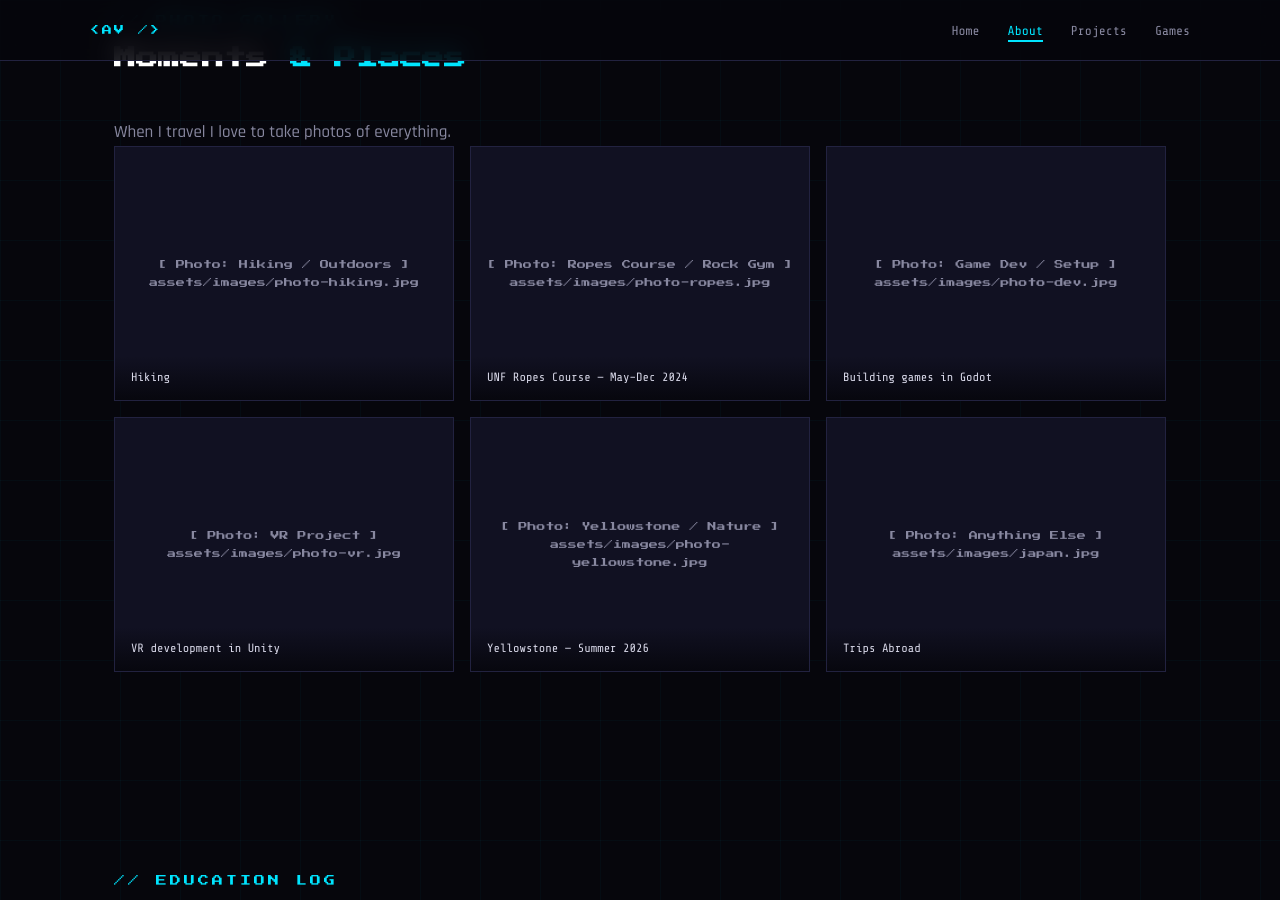
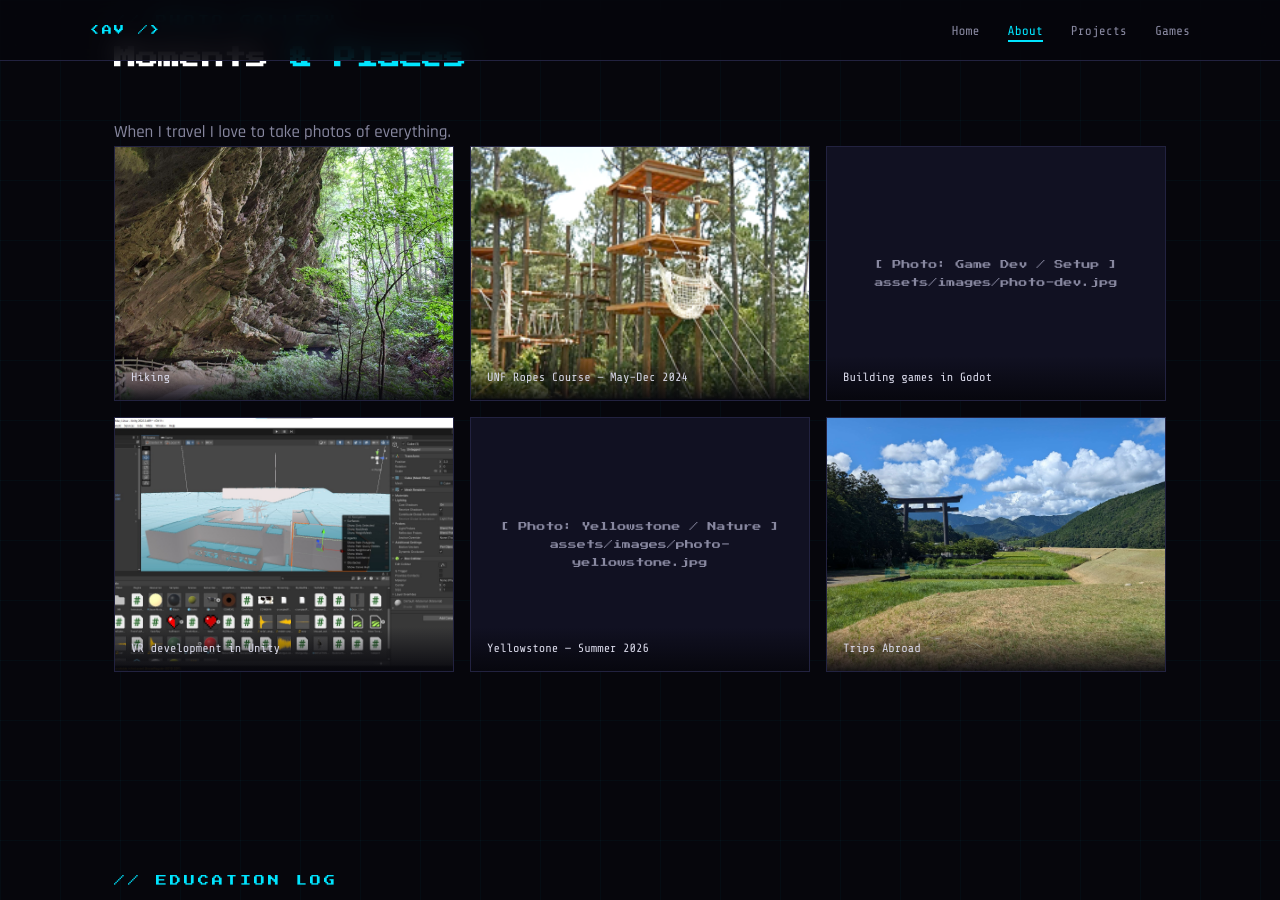
Before and after one commit to AlexJVon/website, a Jekyll site: the page built from about.html, in a window 1280 px wide and 900 px high, scrolled down 604 px. Built offline with Jekyll 4.4.1, drawn with Linux system fonts in a browser that asks for light colours.

Commit message:
Added images hopefully

```diff
--- a/about.html
+++ b/about.html
@@ -44,11 +44,11 @@ description: Learn more about Alexander Vonderau
 
     <div class="photo-grid reveal">
       <div class="photo-card">
-        <span class="photo-placeholder">[ Photo: Hiking / Outdoors ]<br>assets/images/photo-hiking.jpg</span>
-        <div class="photo-caption">Hiking</div>
+          <img src="{{ '/assets/images/photo-hiking.jpg' | relative_url }}" alt="Hiking outdoors">
+          <div class="photo-caption">Hiking</div>
       </div>
       <div class="photo-card">
-        <span class="photo-placeholder">[ Photo: Ropes Course / Rock Gym ]<br>assets/images/photo-ropes.jpg</span>
+        <img src="{{ '/assets/images/photo-ropes.jpg' | relative_url }}" alt="UNF Ropes Course">
         <div class="photo-caption">UNF Ropes Course — May–Dec 2024</div>
       </div>
       <div class="photo-card">
@@ -56,7 +56,7 @@ description: Learn more about Alexander Vonderau
         <div class="photo-caption">Building games in Godot</div>
       </div>
       <div class="photo-card">
-        <span class="photo-placeholder">[ Photo: VR Project ]<br>assets/images/photo-vr.jpg</span>
+        <img src="{{ '/assets/images/photo-vr.jpg' | relative_url }}" alt="VR development">
         <div class="photo-caption">VR development in Unity</div>
       </div>
       <div class="photo-card">
@@ -64,8 +64,8 @@ description: Learn more about Alexander Vonderau
         <div class="photo-caption">Yellowstone — Summer 2026</div>
       </div>
       <div class="photo-card">
-        <span class="photo-placeholder">[ Photo: Anything Else ]<br>assets/images/japan.jpg</span>
-        <div class="photo-caption">Trips Abroad</div>
+          <img src="{{ '/assets/images/japan.jpg' | relative_url }}" alt="Trips abroad">
+          <div class="photo-caption">Trips Abroad</div>
       </div>
     </div>
   </div>
```
Also changed, not shown: assets/images/photo-vr.jpg (added).
